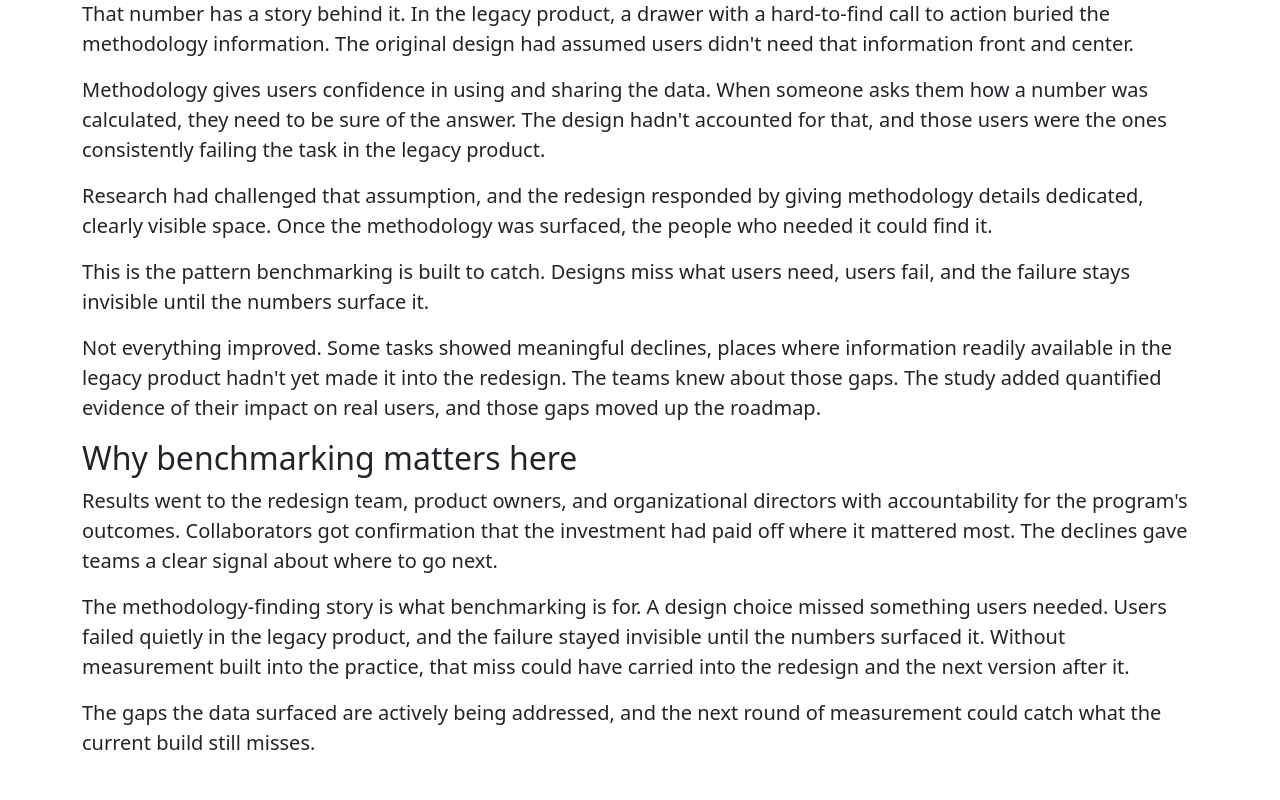
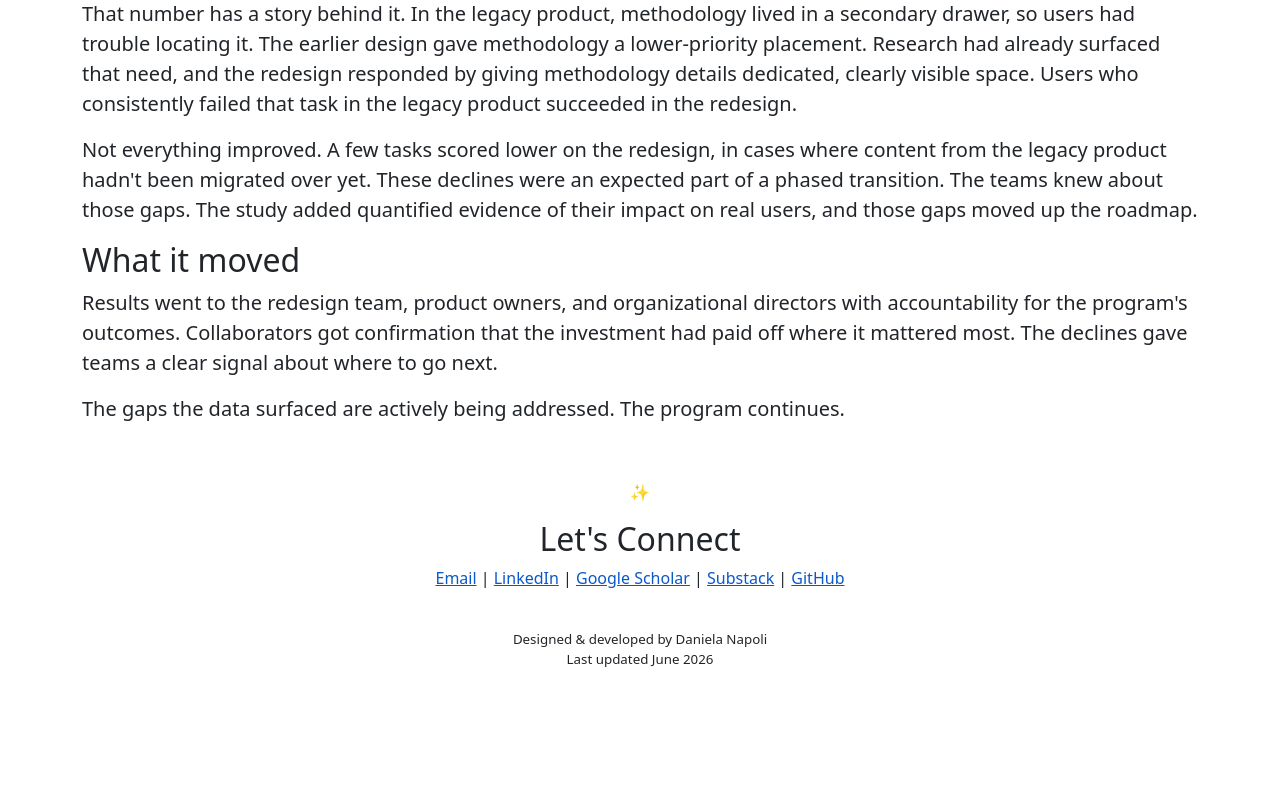
Before and after one commit to danielanapoli/danielanapoli.github.io, a Next.js app: page /user-research/benchmarking/case-study in a window 1280 px wide. Shown: the part 1060-1860 px from the top of the page. After the commit the page ends 1746 px from the top, so only its background shows below. Built offline with nearby package versions, Linux system fonts and the light colour scheme.

Commit message:
Updates to case studies

```diff
--- a/src/app/user-research/benchmarking/case-study/page.js
+++ b/src/app/user-research/benchmarking/case-study/page.js
@@ -28,7 +28,7 @@ function BenchmarkingCaseStudy() {
                 This study was one of several I conducted within a longitudinal findability benchmarking program at CIHI, designed to consistently measure the real impact of product investment decisions. For the 2026 study, I ran a parallel unmoderated usability test in Loop11, one in the legacy product and one in the redesign, using the same protocol across both. Eight tasks, each built around a validated user need. After each task, participants answered questions about their experience. At analysis, I compared task success rates, abandonment rates, time on task, pages viewed, and task ease ratings across both products.
               </p>
               <p>
-                Two constraints shaped the design. CIHI had already retired the legacy product by the time this study ran, so testing took place in a UAT environment. And because recruiting external users wasn't feasible at that stage, I recruited internal CIHI staff as proxies, specifically data analysts who use this type of data regularly and met defined eligibility criteria to represent the target audience.
+                Two constraints shaped the design. CIHI had already retired the legacy product by the time this study ran, so testing took place in a UAT environment. And because external recruitment wasn't in scope at that stage, I recruited qualified internal CIHI staff as proxies, specifically data analysts who use this type of data regularly and met defined eligibility criteria to represent the target audience.
               </p>
 
               <h2>What we found</h2>
@@ -36,30 +36,18 @@ function BenchmarkingCaseStudy() {
                 The redesign showed a 20% overall improvement in task success. For methodology-finding tasks (finding the details that explain how CIHI calculates its metrics), the improvement was 395%.
               </p>
               <p>
-                That number has a story behind it. In the legacy product, a drawer with a hard-to-find call to action buried the methodology information. The original design had assumed users didn't need that information front and center.
+                That number has a story behind it. In the legacy product, methodology lived in a secondary drawer, so users had trouble locating it. The earlier design gave methodology a lower-priority placement. Research had already surfaced that need, and the redesign responded by giving methodology details dedicated, clearly visible space. Users who consistently failed that task in the legacy product succeeded in the redesign.
               </p>
               <p>
-                Methodology gives users confidence in using and sharing the data. When someone asks them how a number was calculated, they need to be sure of the answer. The design hadn't accounted for that, and those users were the ones consistently failing the task in the legacy product.
-              </p>
-              <p>
-                Research had challenged that assumption, and the redesign responded by giving methodology details dedicated, clearly visible space. Once the methodology was surfaced, the people who needed it could find it.
-              </p>
-              <p>
-                This is the pattern benchmarking is built to catch. Designs miss what users need, users fail, and the failure stays invisible until the numbers surface it.
-              </p>
-              <p>
-                Not everything improved. Some tasks showed meaningful declines, places where information readily available in the legacy product hadn't yet made it into the redesign. The teams knew about those gaps. The study added quantified evidence of their impact on real users, and those gaps moved up the roadmap.
+                Not everything improved. A few tasks scored lower on the redesign, in cases where content from the legacy product hadn't been migrated over yet. These declines were an expected part of a phased transition. The teams knew about those gaps. The study added quantified evidence of their impact on real users, and those gaps moved up the roadmap.
               </p>
 
-              <h2>Why benchmarking matters here</h2>
+              <h2>What it moved</h2>
               <p>
                 Results went to the redesign team, product owners, and organizational directors with accountability for the program's outcomes. Collaborators got confirmation that the investment had paid off where it mattered most. The declines gave teams a clear signal about where to go next.
               </p>
               <p>
-                The methodology-finding story is what benchmarking is for. A design choice missed something users needed. Users failed quietly in the legacy product, and the failure stayed invisible until the numbers surfaced it. Without measurement built into the practice, that miss could have carried into the redesign and the next version after it.
-              </p>
-              <p>
-                The gaps the data surfaced are actively being addressed, and the next round of measurement could catch what the current build still misses.
+                The gaps the data surfaced are actively being addressed. The program continues.
               </p>
             </Col>
           </Row>
--- a/src/app/user-research/discovery/case-study/page.js
+++ b/src/app/user-research/discovery/case-study/page.js
@@ -42,7 +42,7 @@ function DiscoveryCaseStudy() {
                 Users trust CIHI's data. They integrate it into critical tasks and decision-making processes that matter. That's a strong foundation for a product trying to expand its reach.
               </p>
               <p>
-                What research surfaced was the gap between trust and usability. The workbooks provided data alongside rich, detailed context designed to support interpretation. That context has real value. It's part of what makes CIHI data worth using in the first place. But the packaging made the data cognitively demanding to work with, and the workbooks were large and not standardized across topics. Finding and extracting exactly what you needed, quickly, was close to impossible.
+                What research surfaced was the gap between trust and usability. The workbooks provided data alongside rich, detailed context designed to support interpretation. That context has real value. It's part of what makes CIHI data worth using in the first place. But the packaging made the data cognitively demanding to work with, and the workbooks were large and not standardized across topics. Finding and extracting exactly what you needed quickly was difficult.
               </p>
               <p>
                 That's not a problem you solve by removing the context. It's a design problem. How do you preserve the depth that makes CIHI data trustworthy while making it genuinely usable?
@@ -51,7 +51,7 @@ function DiscoveryCaseStudy() {
                 The usability problems also don't land on everyone equally. Some teams across Canada are lean and working on tight budgets. They have less time and less support to push through when a product gets in their way. The workbook problems hit hardest here.
               </p>
               <p>
-                Other teams sit in the opposite position. They are sophisticated, well-resourced, and modernizing their own workflows. They have flexibility when a product doesn't suit them, but their frustration grows when CIHI lags behind what they are already building on their end.
+                Other teams sit in the opposite position. They are sophisticated, well-resourced, and modernizing their own workflows. They have flexibility when a product doesn't suit them, but friction grows when the product doesn't keep pace with the workflows they're modernizing on their end.
               </p>
               <p>
                 The concept exploration helped validate that some of the proposed redesign directions were on the right track.
@@ -62,7 +62,7 @@ function DiscoveryCaseStudy() {
                 We are working closely with the implementation team, and research findings are now informing technical requirements for the replacement product.
               </p>
               <p>
-                Integrating research into the product vision means deciding what actually gets built. That means holding the variation in user contexts as part of the decision, not after it. The real risk is narrowing the frame to modernization alone. The teams who haven't gotten there yet get left behind.
+                Integrating research into the product vision means deciding what actually gets built. That means holding the variation in user contexts as part of the decision, not after it. The real risk is narrowing the frame to modernization alone; the priority is keeping less-resourced teams well served as the product modernizes.
               </p>
               <p>
                 Getting research into a product is its own phase of work. That phase is underway.
```
